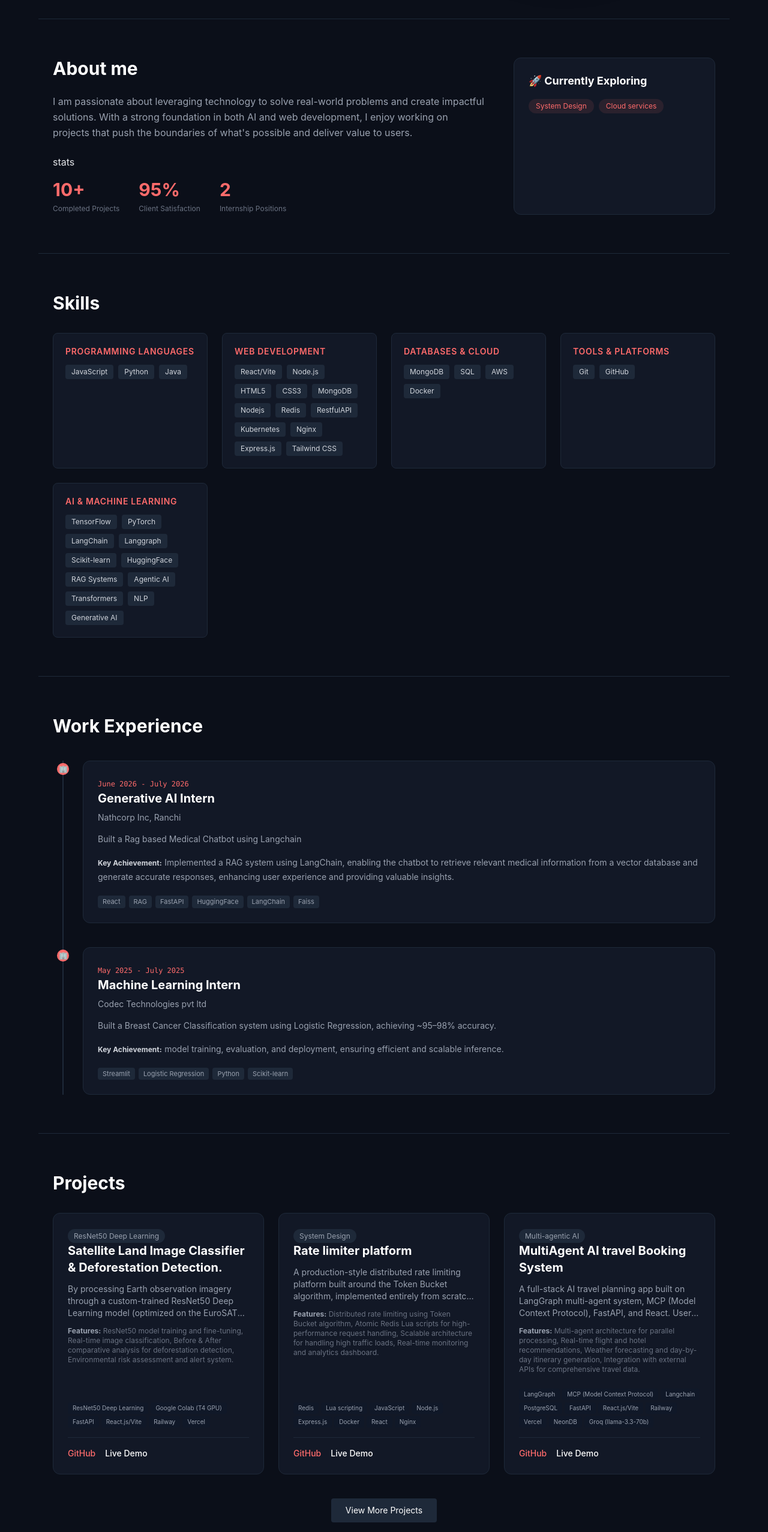
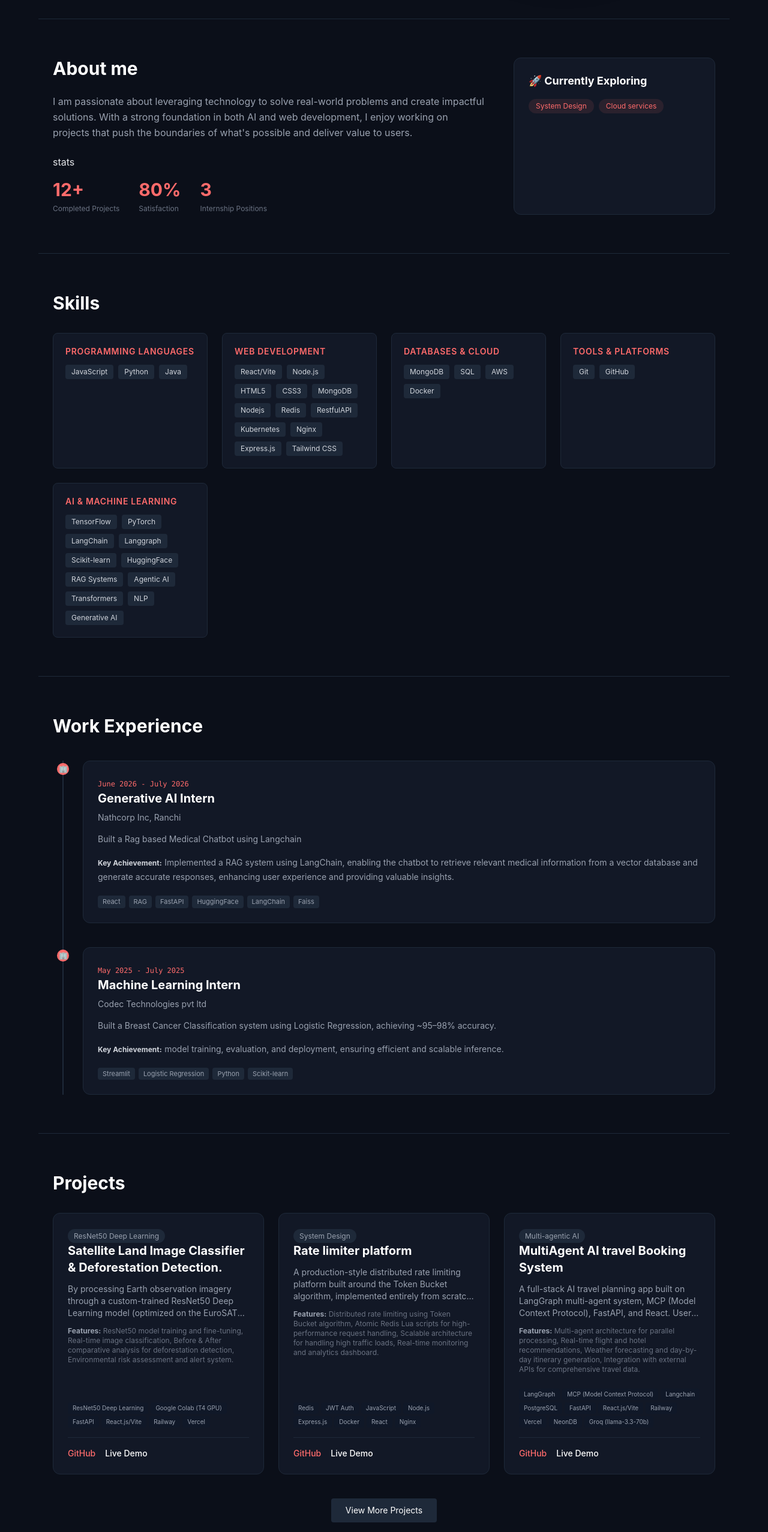
Before and after one commit to Vaishnavi943/Portfolio, a React (Vite) app: page / in a window 1280 px wide. Shown: the part 680-3234 px from the top of the page at 60% size. Built offline with nearby package versions, Linux system fonts and the light colour scheme; no server answers.

Commit message:
fix stats

```diff
--- a/src/App.jsx
+++ b/src/App.jsx
@@ -82,7 +82,7 @@ export default function App() {
           stats
           <div className="flex gap-8 pt-4">
             <div><span className="text-3xl font-bold text-[#ff6b6b] block">{d.personalInfo.stats.projects}</span><span className="text-xs text-gray-500">Completed Projects</span></div>
-            <div><span className="text-3xl font-bold text-[#ff6b6b] block">{d.personalInfo.stats.satisfaction}</span><span className="text-xs text-gray-500">Client Satisfaction</span></div>
+            <div><span className="text-3xl font-bold text-[#ff6b6b] block">{d.personalInfo.stats.satisfaction}</span><span className="text-xs text-gray-500">Satisfaction</span></div>
             <div><span className="text-3xl font-bold text-[#ff6b6b] block">{d.personalInfo.stats.internship}</span><span className="text-xs text-gray-500">Internship Positions</span></div>
           </div>
         </div>
--- a/src/portfolioData.js
+++ b/src/portfolioData.js
@@ -10,7 +10,7 @@ export const portfolioData = {
     resumeUrl: VITE_RESUME_URL,
     aboutText: "I am a pre-final year B.Tech Computer Science graduate with a passion for building delightful, scalable software — from AI-powered tools to full-stack web platforms...",
     aboutText2: "I am passionate about leveraging technology to solve real-world problems and create impactful solutions. With a strong foundation in both AI and web development, I enjoy working on projects that push the boundaries of what's possible and deliver value to users.",
-    stats: { projects: "10+", satisfaction: "95%", internship: "2" }
+    stats: { projects: "12+", satisfaction: "80%", internship: "3" }
   },
 
   currentlyExploring: ["System Design", "Cloud services"],
@@ -60,7 +60,7 @@ export const portfolioData = {
       title: "Rate limiter platform",
       category: "System Design",
       description: " A production-style distributed rate limiting platform built around the Token Bucket algorithm, implemented entirely from scratch on top of atomic Redis Lua scripts — no third-party rate-limiting libraries anywhere in the request path.",
-      technologies: ["Redis", "Lua scripting", "JavaScript", "Node.js", "Express.js", "Docker",  "React", "Nginx"],
+      technologies: ["Redis", "JWT Auth", "JavaScript", "Node.js", "Express.js", "Docker",  "React", "Nginx"],
       github: "https://github.com/Vaishnavi943/Rate-limiter-platform",
       live: "#",
       features: "Distributed rate limiting using Token Bucket algorithm, Atomic Redis Lua scripts for high-performance request handling, Scalable architecture for handling high traffic loads, Real-time monitoring and analytics dashboard."
```
